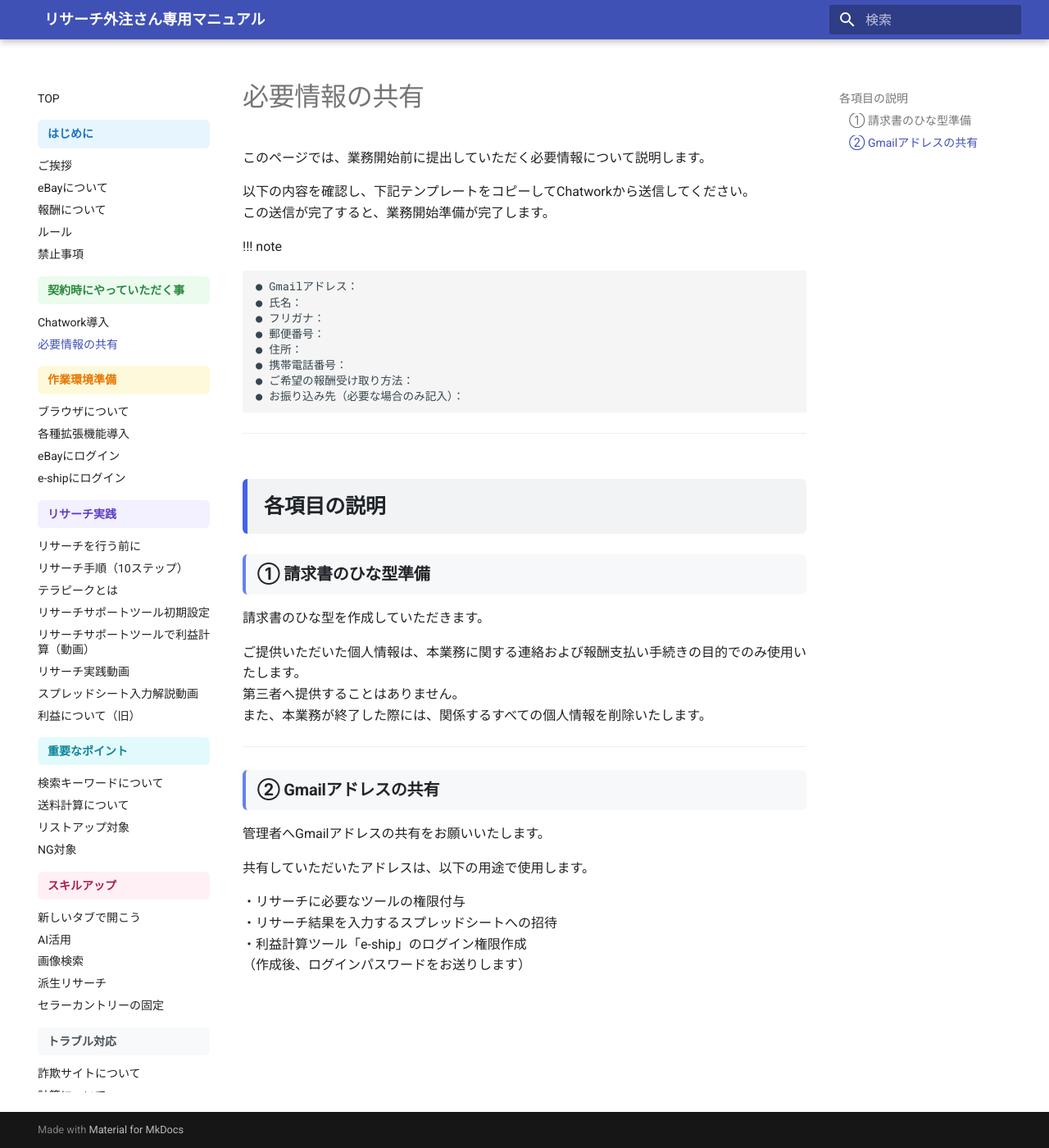
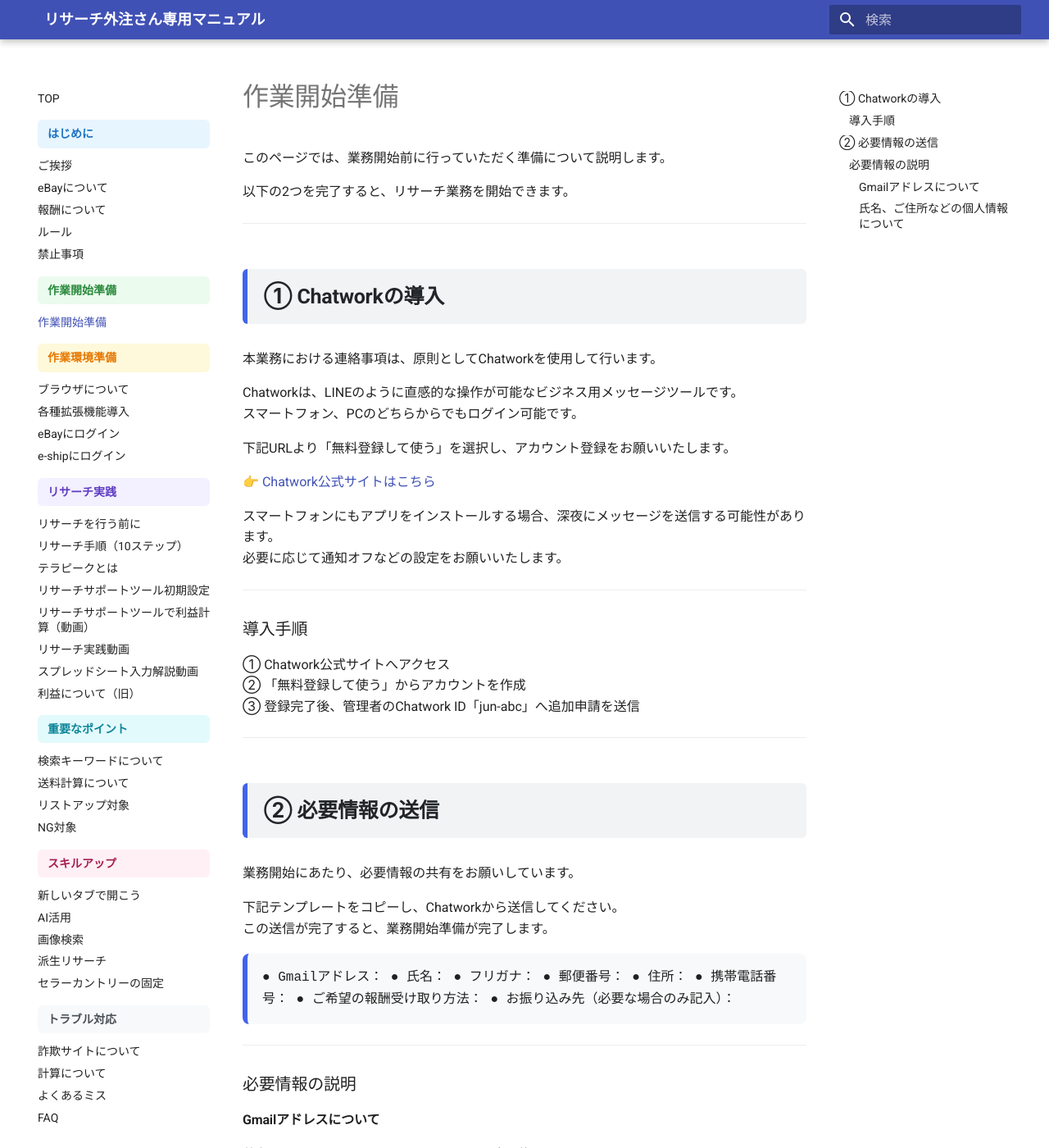
Before and after one commit to jun-hata/outsourcing-manual, an MkDocs documentation site: the page built from docs/required_info.md, in a window 1280 px wide and 1400 px high. Shown: the whole window at 82% size. Built offline with MkDocs 1.6.1 and Material for MkDocs 9.7.7, drawn with Linux system fonts in a browser that asks for light colours; some of the changed text lies outside the part shown.

Commit message:
デザイン編集

```diff
--- a/docs/required_info.md
+++ b/docs/required_info.md
@@ -1,38 +1,60 @@
-# 必要情報の共有
+# 作業開始準備
 
-このページでは、業務開始前に提出していただく必要情報について説明します。
+このページでは、業務開始前に行っていただく準備について説明します。
 
-以下の内容を確認し、下記テンプレートをコピーしてChatworkから送信してください。
-この送信が完了すると、業務開始準備が完了します。
-
-!!! note
-
-    ● Gmailアドレス：
-    ● 氏名：
-    ● フリガナ：
-    ● 郵便番号：
-    ● 住所：
-    ● 携帯電話番号：
-    ● ご希望の報酬受け取り方法：
-    ● お振り込み先（必要な場合のみ記入）：
+以下の2つを完了すると、リサーチ業務を開始できます。
 
 ---
 
-## 各項目の説明
+## ① Chatworkの導入
 
-### ① 請求書のひな型準備
+本業務における連絡事項は、原則としてChatworkを使用して行います。
 
-請求書のひな型を作成していただきます。
+Chatworkは、LINEのように直感的な操作が可能なビジネス用メッセージツールです。
+スマートフォン、PCのどちらからでもログイン可能です。
 
-ご提供いただいた個人情報は、本業務に関する連絡および報酬支払い手続きの目的でのみ使用いたします。
-第三者へ提供することはありません。
-また、本業務が終了した際には、関係するすべての個人情報を削除いたします。
+下記URLより「無料登録して使う」を選択し、アカウント登録をお願いいたします。
+
+👉 [Chatwork公式サイトはこちら](https://go.chatwork.com/ja/)
+
+スマートフォンにもアプリをインストールする場合、深夜にメッセージを送信する可能性があります。
+必要に応じて通知オフなどの設定をお願いいたします。
 
 ---
 
-### ② Gmailアドレスの共有
+### 導入手順
 
-管理者へGmailアドレスの共有をお願いいたします。
+① Chatwork公式サイトへアクセス
+② 「無料登録して使う」からアカウントを作成
+③ 登録完了後、管理者のChatwork ID「jun-abc」へ追加申請を送信
+
+---
+
+## ② 必要情報の送信
+
+業務開始にあたり、必要情報の共有をお願いしています。
+
+下記テンプレートをコピーし、Chatworkから送信してください。
+この送信が完了すると、業務開始準備が完了します。
+
+<div class="copy-box">
+
+● Gmailアドレス：
+● 氏名：
+● フリガナ：
+● 郵便番号：
+● 住所：
+● 携帯電話番号：
+● ご希望の報酬受け取り方法：
+● お振り込み先（必要な場合のみ記入）：
+
+</div>
+
+---
+
+### 必要情報の説明
+
+#### Gmailアドレスについて
 
 共有していただいたアドレスは、以下の用途で使用します。
 
@@ -40,3 +62,13 @@
 ・リサーチ結果を入力するスプレッドシートへの招待
 ・利益計算ツール「e-ship」のログイン権限作成
 （作成後、ログインパスワードをお送りします）
+
+---
+
+#### 氏名、ご住所などの個人情報について
+
+「[報酬について](compensation.md)」でご説明した請求書のひな型を作成します。
+
+ご提供いただいた個人情報は、報酬支払い手続きの目的でのみ使用いたします。
+第三者へ提供することはありません。
+また、本業務が終了した際には、関係するすべての個人情報を削除いたします。
--- a/docs/stylesheets/extra.css
+++ b/docs/stylesheets/extra.css
@@ -30,35 +30,31 @@
   --sec-other-bg: #f8f9fa;
   --sec-other-text: #495057;
 
-  /* ===== H2見出しカラー（##） ===== */
+  /* ===== H2見出しカラー ===== */
 
   --h2-bg-color: #f1f3f5;
   --h2-border-color: #4263eb;
   --h2-text-color: #212529;
 
-  /* ===== H3（中項目）デザイン ===== */
-  --h3-bg-color: rgba(241, 243, 245, 0.6); /* H2より弱い背景 */
-  --h3-border-color: rgba(66, 99, 235, 0.8); /* H2と同系統 */
-  --h3-text-color: #212529;
 }
 
 
 /* ===============================
-   サイドバー上部タイトルを消す
+   サイドバー上部タイトル非表示
 ================================ */
 .md-nav__title {
   display: none;
 }
 
 /* ===============================
-   ヘッダー左の本ロゴを消す
+   ヘッダーロゴ非表示
 ================================ */
 .md-header__button.md-logo {
   display: none;
 }
 
 /* ===============================
-   サイドバー大項目 共通デザイン
+   サイドバー大項目デザイン
 ================================ */
 .md-nav__item--section > .md-nav__link {
   padding: 8px 12px;
@@ -69,138 +65,81 @@
 }
 
 /* ===============================
-   サイドバー小項目 背景なし
+   小項目背景削除
 ================================ */
 .md-nav__item:not(.md-nav__item--section) > .md-nav__link {
   background: transparent !important;
 }
 
 /* ===============================
-   はじめに
+   セクションカラー
 ================================ */
+
 .md-nav__item--section:nth-of-type(1) > .md-nav__link {
   background-color: var(--sec-intro-bg);
   color: var(--sec-intro-text) !important;
 }
 
-/* ===============================
-   契約時にやっていただく事
-================================ */
 .md-nav__item--section:nth-of-type(2) > .md-nav__link {
   background-color: var(--sec-contract-bg);
   color: var(--sec-contract-text) !important;
 }
 
-/* ===============================
-   作業環境準備
-================================ */
 .md-nav__item--section:nth-of-type(3) > .md-nav__link {
   background-color: var(--sec-env-bg);
   color: var(--sec-env-text) !important;
 }
 
-/* ===============================
-   リサーチ実践
-================================ */
 .md-nav__item--section:nth-of-type(4) > .md-nav__link {
   background-color: var(--sec-research-bg);
   color: var(--sec-research-text) !important;
 }
 
-/* ===============================
-   重要なポイント
-================================ */
 .md-nav__item--section:nth-of-type(5) > .md-nav__link {
   background-color: var(--sec-important-bg);
   color: var(--sec-important-text) !important;
 }
 
-/* ===============================
-   スキルアップ
-================================ */
 .md-nav__item--section:nth-of-type(6) > .md-nav__link {
   background-color: var(--sec-skill-bg);
   color: var(--sec-skill-text) !important;
 }
 
-/* ===============================
-   トラブル対応
-================================ */
 .md-nav__item--section:nth-of-type(7) > .md-nav__link {
   background-color: var(--sec-trouble-bg);
   color: var(--sec-trouble-text) !important;
 }
 
-/* ===============================
-   その他
-================================ */
 .md-nav__item--section:nth-of-type(8) > .md-nav__link {
   background-color: var(--sec-other-bg);
   color: var(--sec-other-text) !important;
 }
 
-
 /* =====================================================
-   H2（##見出し）デザイン（添付風）
+   H2デザイン
 ===================================================== */
 
 .md-typeset h2 {
   background: var(--h2-bg-color);
   border-left: 6px solid var(--h2-border-color);
-
   padding: 16px 20px;
   border-radius: 6px;
-
   color: var(--h2-text-color);
   font-weight: 700;
-
   margin-top: 2.2em;
-  margin-bottom: 1.0em; /* 少し詰めて本文が近づきすぎないよう調整 */
-
-  line-height: 1.4;
-
-  border-bottom: none;
+  margin-bottom: 1.2em;
 }
 
 /* =====================================================
-   H3（### 中項目）デザイン（H2の子に見せる）
-   - ボックス化しない
-   - 左ライン＋薄い背景＋余白で階層を表現
+   コピー用テンプレBOX
 ===================================================== */
 
-.md-typeset h3 {
-  color: var(--h3-text-color);
-  font-weight: 700;
-
-  border-left: 4px solid var(--h3-border-color);
-  background: var(--h3-bg-color);
-
-  padding: 10px 14px;
-  border-radius: 6px;
-
-  margin-top: 1.4em;
-  margin-bottom: 0.8em;
-
-  line-height: 1.45;
+.copy-box {
+  background: #f8f9fa;
+  border-left: 6px solid #4263eb;
+  border-radius: 8px;
+  padding: 16px 18px;
+  margin: 18px 0;
+  font-family: monospace;
+  line-height: 1.7;
 }
-
-/* H2直後のH3は詰めすぎない（見出しの連続を自然に） */
-.md-typeset h2 + h3 {
-  margin-top: 1.0em;
-}
-
-/* H3直後の本文が近すぎるのを防ぐ */
-.md-typeset h3 + p,
-.md-typeset h3 + ul,
-.md-typeset h3 + ol {
-  margin-top: 0.2em;
-}
-
-/* =====================================================
-   文字色ユーティリティ（本文内の一部だけ色を変える用）
-===================================================== */
-
-.red-text {
-  color: #d32f2f;
-  font-weight: 700;
-}
--- a/mkdocs.yml
+++ b/mkdocs.yml
@@ -24,9 +24,8 @@ nav:
       - ルール: intro_rules.md
       - 禁止事項: prohibited.md
 
-  - 契約時にやっていただく事:
-      - Chatwork導入: env_chatwork.md
-      - 必要情報の共有: required_info.md
+  - 作業開始準備:
+      - 作業開始準備: required_info.md
 
   - 作業環境準備:
       - ブラウザについて: browser_setup.md
```
Also changed, not shown: docs/compensation.md (+1 -1 lines).
